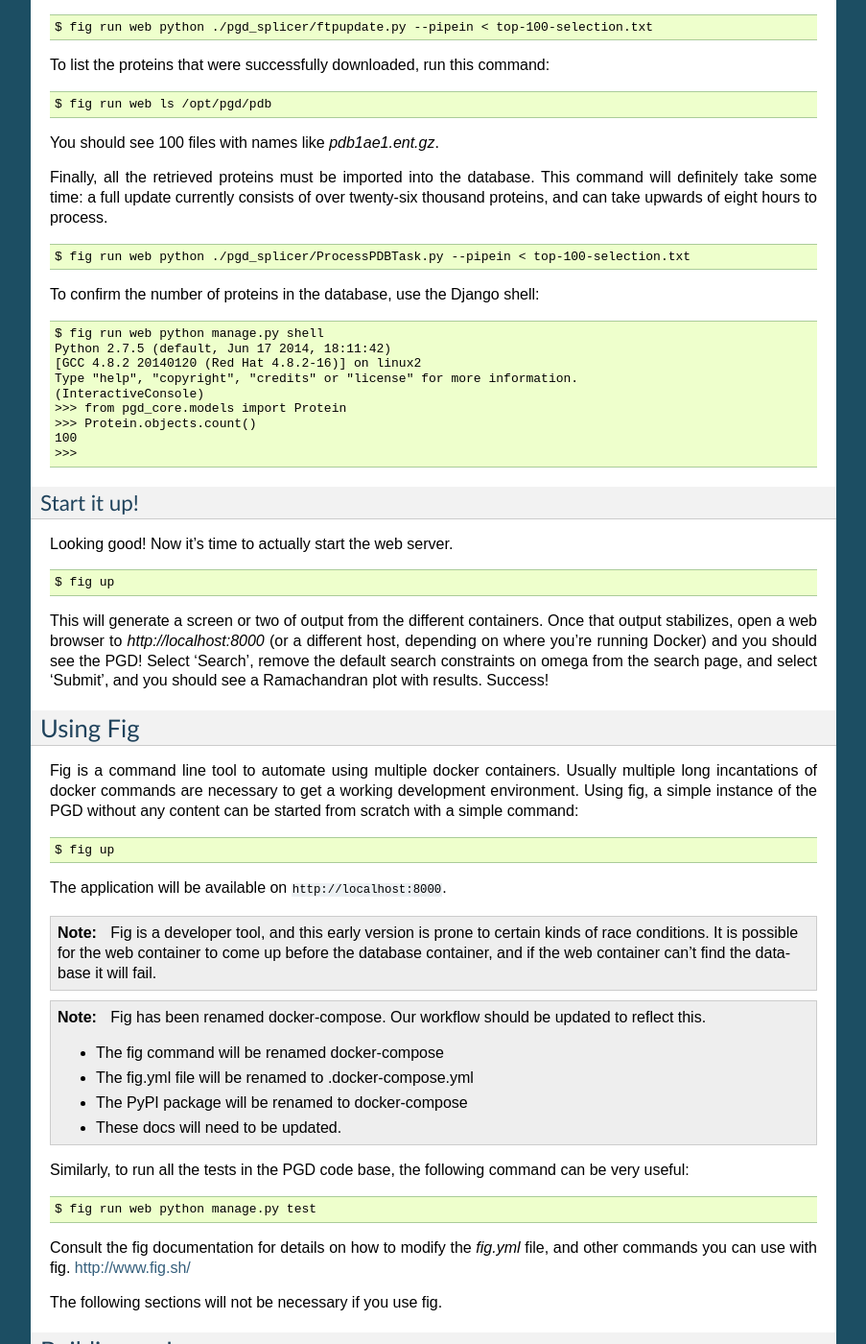
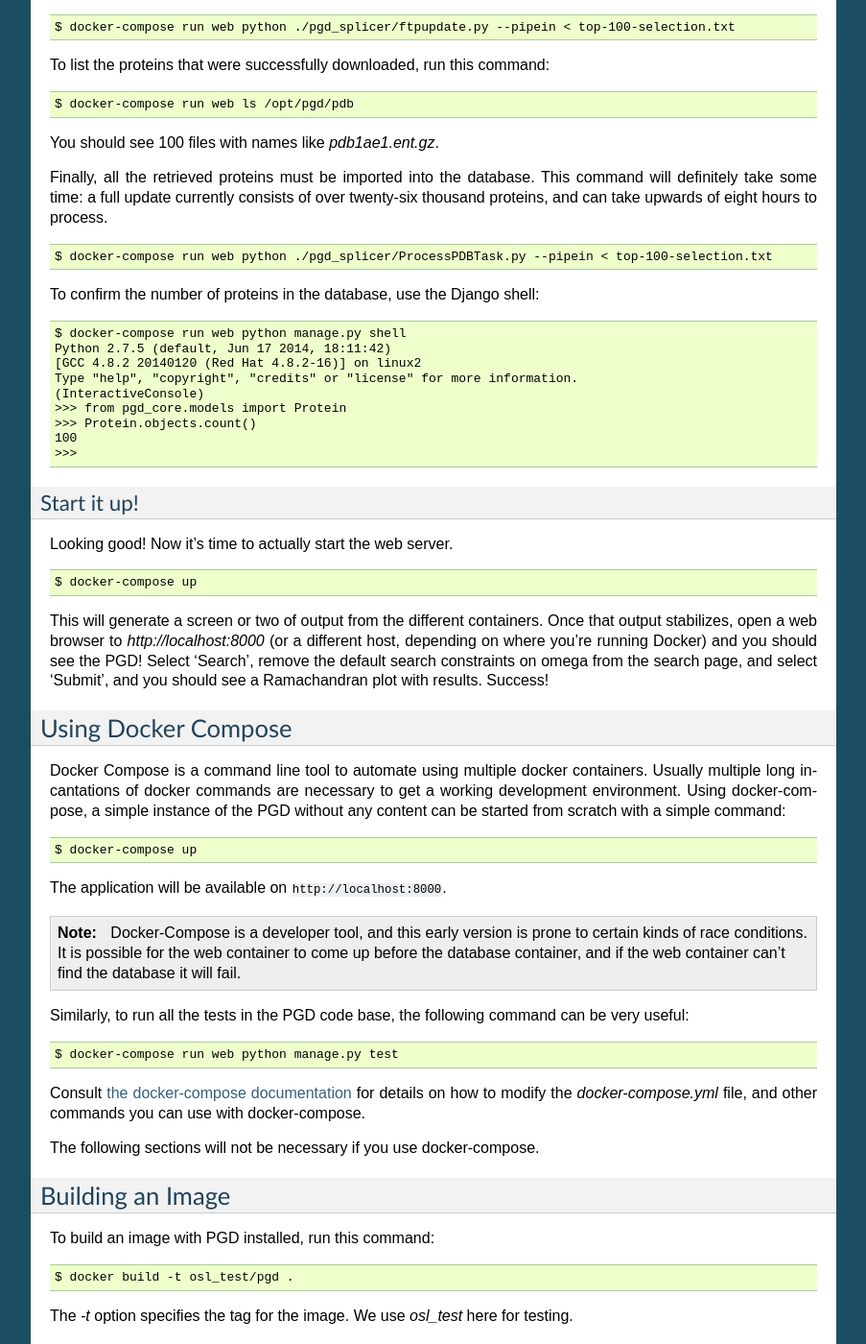
Before and after one commit to Karplus-Lab-OSU/pgd, a Sphinx documentation site: the page built from docs/source/docker.rst, in a window 1280 px wide and 1400 px high, scrolled down 1065 px. Shown: the whole window at 96% size, without its empty margins (198-1101 px from the left). Built offline with Sphinx 7.4.7, drawn with Linux system fonts in a browser that asks for light colours; some of the changed text lies outside the part shown.

Commit message:
Upgraded to docker-compose from fig.
There is a bug in fig which prevents it from using service ports with
ephemeral containers.  This bug will not be fixed in fig but has been
fixed in docker-compose.

```diff
--- a/docs/source/docker.rst
+++ b/docs/source/docker.rst
@@ -7,12 +7,12 @@ Consult the docker documentation for instructions on how to use docker.
 http://docs.docker.com/reference/
 
 
-Quick Start: Demonstrating the PGD with Fig and Docker
-------------------------------------------------------
+Quick Start: Demonstrating the PGD with Docker Compose and Docker
+-----------------------------------------------------------------
 
-This is for folks who are already familiar with Fig and Docker.  If
-you are new to either of these tools, please skip ahead to the next
-section of the documentation.
+This is for folks who are already familiar with Docker Compose and
+Docker.  If you are new to either of these tools, please skip ahead to
+the next section of the documentation.
 
 There are three steps to this process: building the containers,
 populating them with content, and starting the web server.
@@ -22,7 +22,7 @@ Build the containers
 
 .. note::
 
-   The repository contains a script named `dev_setup.sh` which builds
+   The repository contains a script named `dev-setup.sh` which builds
    the containers following the same instructions found in this
    script.  Use at your own risk as the script may not be updated as
    often as the documentation.  When in doubt, trust the docs!
@@ -32,14 +32,14 @@ This is pretty straightforward.
 
 ::
 
-   $ fig build
+   $ docker-compose build
 
 The database containers (for MySQL and PDB files) need to be brought
 up next.
 
 ::
 
-   $ fig up -d mysql pdb
+   $ docker-compose up -d mysql pdb
 
 
 Now create the necessary database tables.  For this version of Django,
@@ -48,11 +48,11 @@ time, so there's no need to create an account.
 
 ::
 
-   $ fig run web python manage.py syncdb --noinput
+   $ docker-compose run web python manage.py syncdb --noinput
 
 This command may fail the first time with a lack of connection due to
-fig's not-yet-mature orchestration functionality.  Simply run it again
-and it should succeed.
+docker-compose's not-yet-mature orchestration functionality.  Simply
+run it again and it should succeed.
 
 Install the content
 ===================
@@ -70,7 +70,7 @@ if you need to generate a new one, use this command:
 
 ::
 
-   $ fig run web python ./pgd_splicer/dunbrack_selector.py --pipeout > selection.txt
+   $ docker-compose run web python ./pgd_splicer/dunbrack_selector.py --pipeout > selection.txt
    $ sed 100q selection.txt > top-100-selection.txt
 
 The selected proteins must be retrieved from the worldwide PDB
@@ -78,13 +78,13 @@ collection.  This command may take some time!
 
 ::
 
-   $ fig run web python ./pgd_splicer/ftpupdate.py --pipein < top-100-selection.txt
+   $ docker-compose run web python ./pgd_splicer/ftpupdate.py --pipein < top-100-selection.txt
 
 To list the proteins that were successfully downloaded, run this command:
 
 ::
 
-   $ fig run web ls /opt/pgd/pdb
+   $ docker-compose run web ls /opt/pgd/pdb
 
 You should see 100 files with names like `pdb1ae1.ent.gz`.
 
@@ -95,13 +95,13 @@ upwards of eight hours to process.
 
 ::
 
-   $ fig run web python ./pgd_splicer/ProcessPDBTask.py --pipein < top-100-selection.txt
+   $ docker-compose run web python ./pgd_splicer/ProcessPDBTask.py --pipein < top-100-selection.txt
 
 To confirm the number of proteins in the database, use the Django shell:
 
 ::
 
-   $ fig run web python manage.py shell
+   $ docker-compose run web python manage.py shell
    Python 2.7.5 (default, Jun 17 2014, 18:11:42)
    [GCC 4.8.2 20140120 (Red Hat 4.8.2-16)] on linux2
    Type "help", "copyright", "credits" or "license" for more information.
@@ -118,7 +118,7 @@ Looking good!  Now it's time to actually start the web server.
 
 ::
 
-   $ fig up
+   $ docker-compose up
 
 This will generate a screen or two of output from the different
 containers.  Once that output stabilizes, open a web browser to
@@ -128,48 +128,40 @@ remove the default search constraints on omega from the search page,
 and select 'Submit', and you should see a Ramachandran plot with
 results.  Success!
 
-Using Fig
----------
+Using Docker Compose
+--------------------
 
-Fig is a command line tool to automate using multiple docker
-containers.  Usually multiple long incantations of docker commands are
-necessary to get a working development environment. Using fig, a
-simple instance of the PGD without any content can be started from
-scratch with a simple command:
+Docker Compose is a command line tool to automate using multiple
+docker containers.  Usually multiple long incantations of docker
+commands are necessary to get a working development environment. Using
+docker-compose, a simple instance of the PGD without any content can
+be started from scratch with a simple command:
 
 ::
 
-   $ fig up
+   $ docker-compose up
 
 The application will be available on ``http://localhost:8000``.
 
 .. note::
-	Fig is a developer tool, and this early version is prone to certain kinds
-	of race conditions. It is possible for the web container to come up before
-	the database container, and if the web container can't find the database it
-	will fail.
-
-.. note::
-	Fig has been renamed docker-compose. Our workflow should be updated to
-	reflect this.
-
-	- The fig command will be renamed docker-compose
-	- The fig.yml file will be renamed to .docker-compose.yml
-	- The PyPI package will be renamed to docker-compose
-	- These docs will need to be updated.
+	Docker-Compose is a developer tool, and this early version is
+	prone to certain kinds of race conditions. It is possible for
+	the web container to come up before the database container,
+	and if the web container can't find the database it will fail.
 
 Similarly, to run all the tests in the PGD code base, the following
 command can be very useful:
 
 ::
 
-   $ fig run web python manage.py test
+   $ docker-compose run web python manage.py test
 
-Consult the fig documentation for details on how to modify the `fig.yml` file,
-and other commands you can use with fig.
-http://www.fig.sh/
+Consult `the docker-compose documentation
+<http://docs.docker.com/compose/>`_ for details on how to modify the
+`docker-compose.yml` file, and other commands you can use with
+docker-compose.
 
-The following sections will not be necessary if you use fig.
+The following sections will not be necessary if you use docker-compose.
 
 Building an Image
 -----------------
--- a/requirements.txt
+++ b/requirements.txt
@@ -10,4 +10,4 @@ pytz
 pyamf
 Sphinx
 python-decouple==2.3
-fig==1.0.1
+docker-compose==1.2.0
```
Also changed, not shown: docker-compose.yml (renamed from fig.yml), 2 other files.
